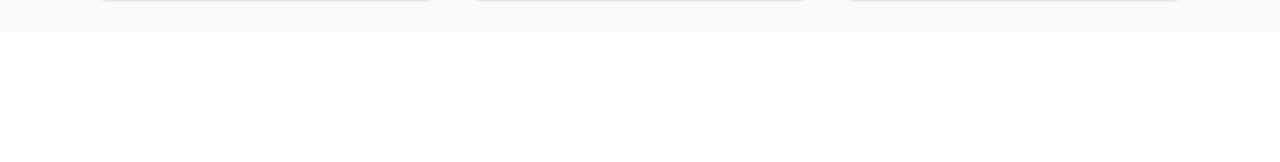
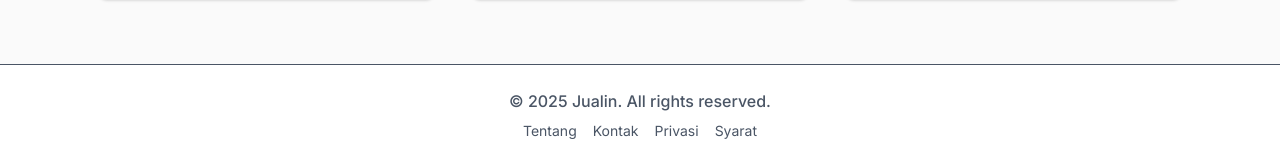
Before and after one commit to Jualin-App/jualin, a Next.js app: page /dashboard in a window 1280 px wide. Shown: the part 1386-1548 px from the top of the page. Before the commit the page ends 1418 px from the top, so only its background shows below. Built offline with nearby package versions, Linux system fonts and the light colour scheme; no server answers.

Commit message:
feat:navbar and footer

```diff
--- a/src/app/(private)/dashboard/layout.jsx
+++ b/src/app/(private)/dashboard/layout.jsx
@@ -1,7 +1,25 @@
 'use client';
+import React, { useContext } from 'react';
+import Header from './sections/header.jsx';
+import { AuthContext } from '../../../context/AuthProvider.jsx';
 
 export default function DashboardLayout({ children }) {
+  const { user } = useContext(AuthContext);
   return (
-    children
+    <div className="min-h-screen bg-[#fafafa]">
+      <Header user={user} />
+      {children}
+      <footer className="bg-white border-t mt-8 px-4 sm:px-6 py-6 text-center text-gray-600">
+        <div className="max-w-6xl mx-auto">
+          <p className="font-medium">© {new Date().getFullYear()} Jualin. All rights reserved.</p>
+          <div className="mt-2 flex gap-4 justify-center text-sm">
+            <a href="/tentang" className="hover:text-gray-800">Tentang</a>
+            <a href="/kontak" className="hover:text-gray-800">Kontak</a>
+            <a href="/kebijakan-privasi" className="hover:text-gray-800">Privasi</a>
+            <a href="/syarat-ketentuan" className="hover:text-gray-800">Syarat</a>
+          </div>
+        </div>
+      </footer>
+    </div>
   );
 }
--- a/src/app/(private)/dashboard/page.jsx
+++ b/src/app/(private)/dashboard/page.jsx
@@ -1,7 +1,6 @@
 'use client';
 import React, { useContext } from "react";
 import { AuthContext } from "../../../context/AuthProvider.jsx";
-import Header from "./sections/header.jsx";
 import SearchBarSection from "./sections/searchbar.jsx";
 import BannerSection from "./sections/banner.jsx";
 import CategorySection from "./sections/category.jsx";
@@ -13,7 +12,6 @@ function DashboardPage() {
 
   return (
     <div className="min-h-screen bg-[#fafafa]">
-      <Header user={user} />
       <SearchBarSection />
       <main className="max-w-6xl mx-auto px-2 sm:px-4 py-4 sm:py-8">
         <BannerSection banners={banners}/>
```
Also changed, not shown: src/components/ui/Footer.jsx (added), src/components/ui/Navbar.jsx (added).
